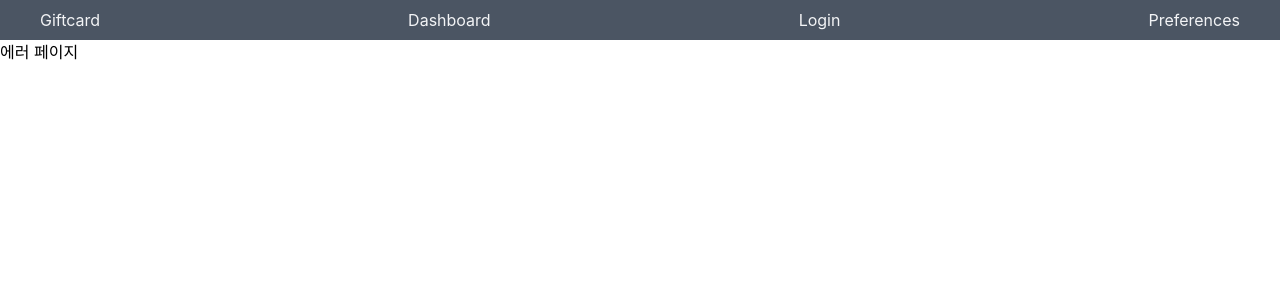
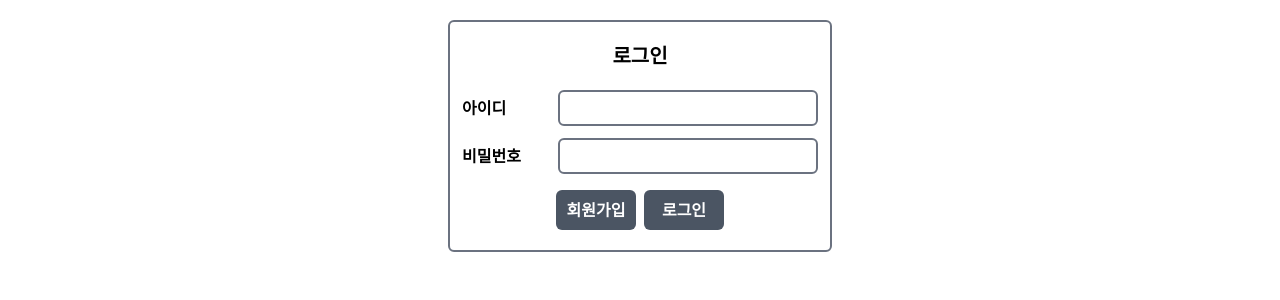
Before and after one commit to giftcard-service/giftcard-frontend, a React (Create React App) app: page / in a window 1280 px wide. Shown: the top 300 px of the page. Built offline with nearby package versions, Linux system fonts and the light colour scheme.

Commit message:
feat: enable simple login

```diff
--- a/src/App.tsx
+++ b/src/App.tsx
@@ -1,7 +1,16 @@
+import { useState } from "react";
+
 import "./App.css";
 import Routes from "./components/Routes";
+import Login from "./components/Login/Login";
 
 function App() {
+  const [token, setToken] = useState();
+
+  if (!token) {
+    return <Login setToken={setToken} />;
+  }
+
   return (
     <div className="wrapper">
       <Routes />
--- a/src/components/Login/Login.tsx
+++ b/src/components/Login/Login.tsx
@@ -1,6 +1,29 @@
 import { useState } from "react";
+import PropTypes from "prop-types";
+import axios from "axios";
 
-export default function Login() {
+interface CredentialsInterface {
+  username: string;
+  password: string;
+}
+
+async function loginUser(credentials: CredentialsInterface) {
+  return axios
+    .post("http://localhost:8000/api/login", JSON.stringify(credentials), {
+      headers: {
+        "Content-Type": "application/json",
+      },
+    })
+    .then((res) => {
+      alert("로그인에 성공했습니다!");
+      return res.data;
+    })
+    .catch((err) => {
+      alert("로그인 정보가 틀립니다!");
+    });
+}
+
+export default function Login({ setToken }: any) {
   const [inputs, setInputs] = useState({ username: "", password: "" });
 
   const onChange = (e: React.ChangeEvent<HTMLInputElement>) => {
@@ -9,23 +32,41 @@ export default function Login() {
       ...inputs,
       [name]: value,
     });
+  };
 
-    console.log(value)
+  const handleSubmit = async (e: any) => {
+    e.preventDefault();
+    const token = await loginUser({
+      username: inputs.username,
+      password: inputs.password,
+    });
+    setToken(token);
+    console.log(token);
   };
 
   return (
     <div className="max-w-screen-xl mx-auto w-full flex flex-col items-center">
       <div className="flex flex-col items-center p-5 m-5 rounded-md border-2 border-gray-500 w-96">
         <h1 className="pb-5 text-xl font-bold">로그인</h1>
-        <form>
+        <form onSubmit={handleSubmit}>
           <label className="flex flex-row flex-shrink-0 items-center whitespace-nowrap mb-3 font-bold">
             <p className="w-24">아이디</p>
-            <input className="p-1 rounded-md border-2 border-gray-500" type="text" onChange={onChange} />
+            <input
+              className="p-1 rounded-md border-2 border-gray-500"
+              name="username"
+              type="text"
+              onChange={onChange}
+            />
           </label>
 
           <label className="flex flex-row flex-shrink-0 items-center whitespace-nowrap mb-4 font-bold">
             <p className="w-24">비밀번호</p>
-            <input className="p-1 rounded-md border-2 border-gray-500" type="password" onChange={onChange} />
+            <input
+              className="p-1 rounded-md border-2 border-gray-500"
+              name="password"
+              type="password"
+              onChange={onChange}
+            />
           </label>
 
           <div className="flex justify-center items-center">
@@ -41,3 +82,7 @@ export default function Login() {
     </div>
   );
 }
+
+// Login.propTypes = {
+//   setToken: PropTypes.func.isRequired,
+// };
```
